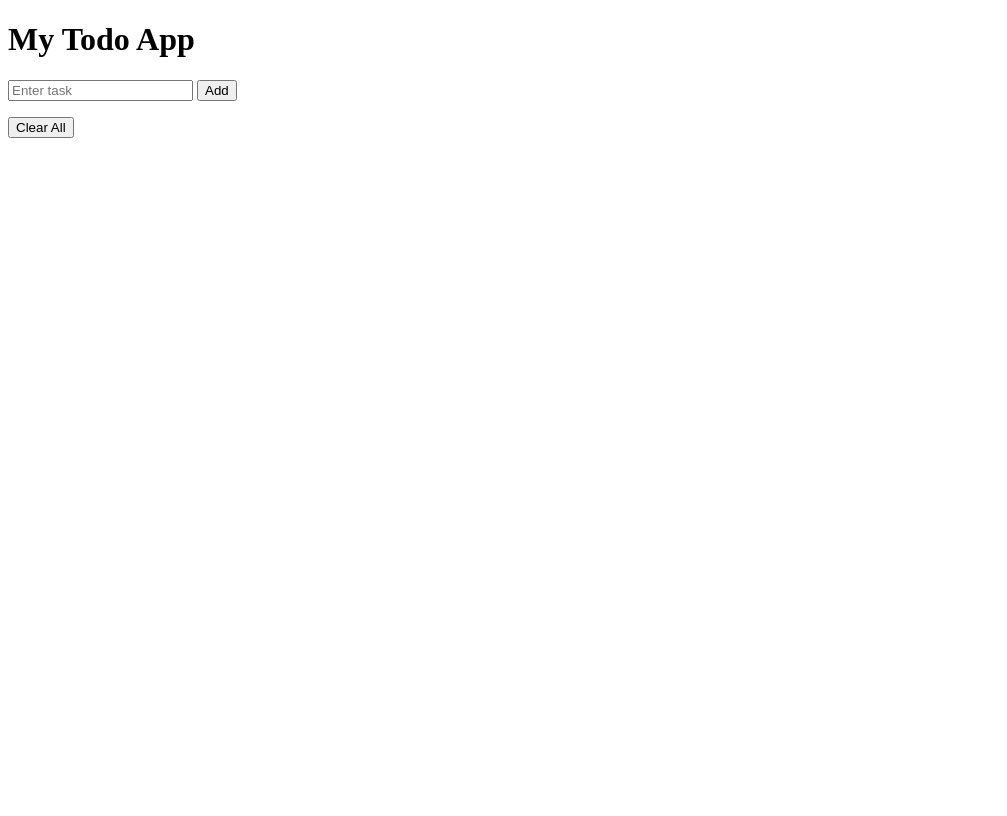
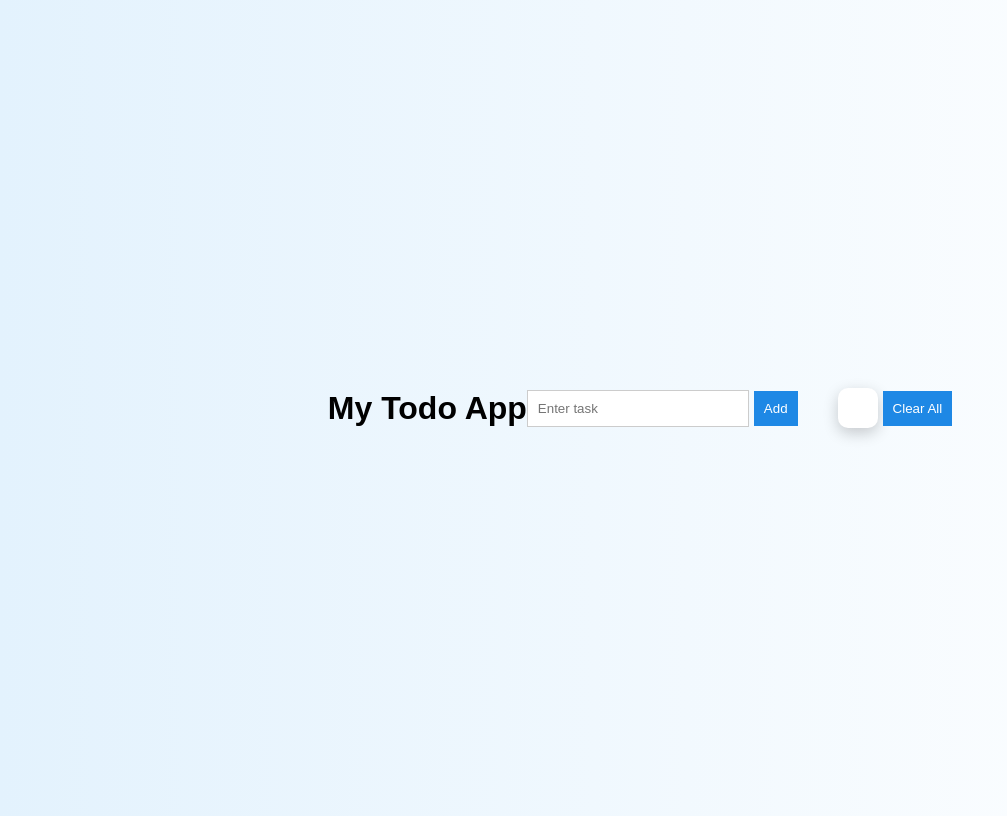
Before and after one commit to heyvishakha/todo-app, a plain HTML site: page index.html in a window 1280 px wide. Shown: the whole page, without its empty margins (0-1007 px from the left). Drawn offline with Linux system fonts and the light colour scheme.

```diff
--- a/index.html
+++ b/index.html
@@ -16,6 +16,10 @@
 
   <ul id="taskList"></ul>
 
+  <div class="container">
+  <!-- sab content yaha -->
+</div>
+
   <script src="script.js"></script>
 <button onclick="clearAll()">Clear All</button>
 </body>
--- a/style.css
+++ b/style.css
@@ -0,0 +1,41 @@
+body {
+  font-family: Arial;
+  background: linear-gradient(to right, #e3f2fd, #ffffff);
+  text-align: center;
+}
+body {
+  display: flex;
+  justify-content: center;
+  align-items: center;
+  height: 100vh;
+}
+.container {
+  background: white;
+  padding: 20px;
+  border-radius: 10px;
+  box-shadow: 0 5px 15px rgba(0,0,0,0.2);
+}
+input {
+  padding: 10px;
+  width: 200px;
+  border: 1px solid #ccc;
+}
+
+button {
+  padding: 10px;
+  margin-left: 5px;
+  background-color: #1e88e5;
+  color: white;
+  border: none;
+  cursor: pointer;
+}
+
+button:hover {
+  background-color: #1565c0;
+}
+li {
+  list-style: none;
+  margin-top: 10px;
+  display: flex;
+  justify-content: space-between;
+}
```
